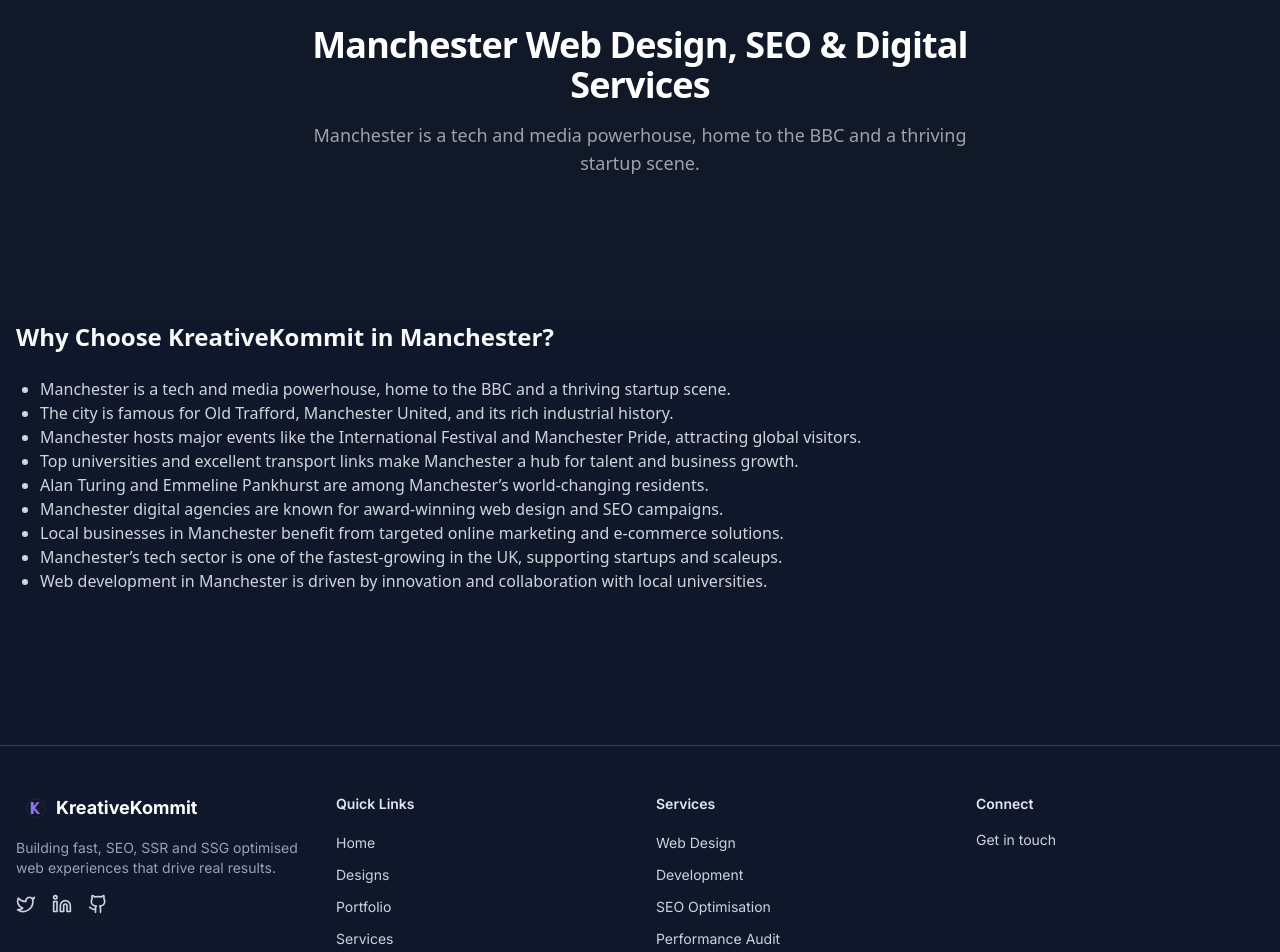
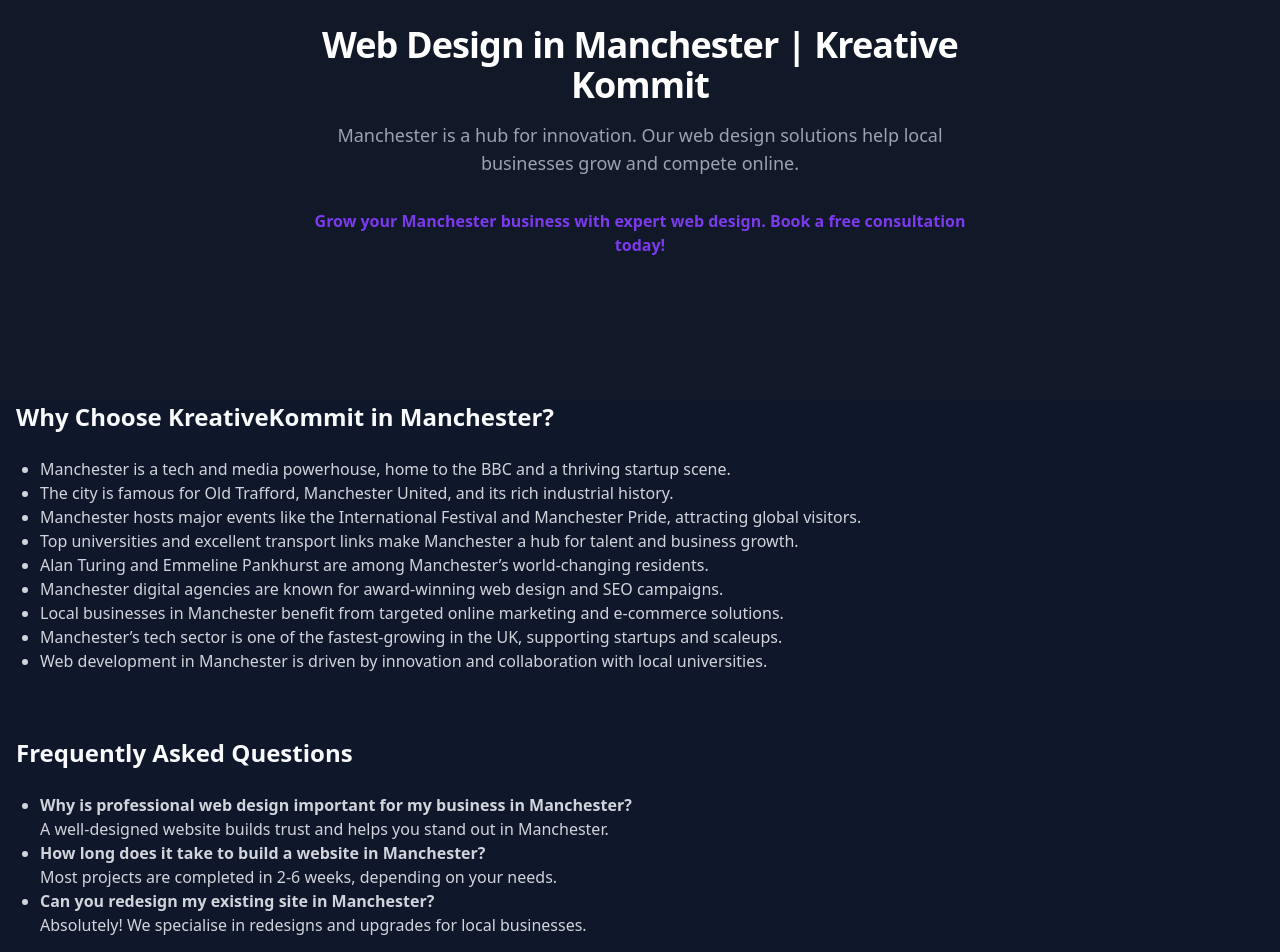
Before and after one commit to Moazzam9/Kreative-Kommit.co, a Next.js app: page /cities/manchester in a window 1280 px wide. Shown: the part 120-1072 px from the top of the page. Built offline with nearby package versions, Linux system fonts and the light colour scheme; no server answers.

Commit message:
feat: enhance city page metadata and content generation with dynamic service details

```diff
--- a/app/cities/[slug]/page.tsx
+++ b/app/cities/[slug]/page.tsx
@@ -1,4 +1,5 @@
 import { cityFacts } from '@/app/data/cities/facts';
+import { getTitle, getMetaDescription, getIntroParagraph, getCTA, getFAQ, getSchemaMarkup } from '@/app/data/templates/cities';
 
 import type { Metadata } from 'next';
 import type { CityFact } from '@/app/data/cities/facts';
@@ -12,23 +13,25 @@ export async function generateMetadata({ params }: PageProps<'/cities/[slug]'>):
   const awaitedParams = await params;
   const city = cityFacts.find(c => c.slug === awaitedParams.slug);
   if (!city) return {};
+  // For demo, use 'web design' as the main service. You can make this dynamic.
+  const service = 'web design';
   return {
-    title: `${city.name} Web Design, SEO & Digital Services | KreativeKommit`,
-    description: `Discover web design, SEO, and digital marketing services in ${city.name}. ${city.facts[0]}`,
-    keywords: [city.name, 'web design', 'SEO', 'digital marketing', 'agency', 'KreativeKommit'],
+    title: getTitle(service, city.name),
+    description: getMetaDescription(service, city.name),
+    keywords: [city.name, service, 'SEO', 'digital marketing', 'agency', 'KreativeKommit'],
     alternates: {
       canonical: `https://kreativekommit.com/cities/${city.slug}`
     },
     openGraph: {
-      title: `${city.name} Web Design, SEO & Digital Services | KreativeKommit`,
-      description: `Discover web design, SEO, and digital marketing services in ${city.name}. ${city.facts[0]}`,
+      title: getTitle(service, city.name),
+      description: getMetaDescription(service, city.name),
       url: `https://kreativekommit.com/cities/${city.slug}`,
       type: 'website',
     },
     twitter: {
       card: 'summary_large_image',
-      title: `${city.name} Web Design, SEO & Digital Services | KreativeKommit`,
-      description: `Discover web design, SEO, and digital marketing services in ${city.name}. ${city.facts[0]}`,
+      title: getTitle(service, city.name),
+      description: getMetaDescription(service, city.name),
     },
     metadataBase: new URL('https://kreativekommit.com'),
   };
@@ -38,30 +41,11 @@ export default async function CityPage({ params }: PageProps<'/cities/[slug]'>)
   const awaitedParams = await params;
   const city = cityFacts.find(c => c.slug === awaitedParams.slug);
   if (!city) return <div>City not found.</div>;
-
-  // Schema Markup for LocalBusiness and City
-  const schema = {
-    '@context': 'https://schema.org',
-    '@type': 'LocalBusiness',
-    name: 'KreativeKommit',
-    address: {
-      '@type': 'PostalAddress',
-      addressLocality: city.name,
-      addressRegion: 'UK',
-      addressCountry: 'GB',
-    },
-    description: `${city.name} Web Design, SEO & Digital Services. ${city.facts[0]}`,
-    url: `https://kreativekommit.com/cities/${city.slug}`,
-    telephone: '+44 1234 567890',
-    areaServed: city.name,
-    sameAs: [
-      'https://twitter.com/kreativekommit',
-      'https://linkedin.com/company/kreativekommit',
-      'https://github.com/kreativekommit',
-    ],
-    additionalType: 'City',
-    cityFacts: city.facts,
-  };
+  const service = 'web design'; // You can make this dynamic based on route or user selection
+  const intro = getIntroParagraph(service, city.name);
+  const cta = getCTA(service, city.name);
+  const faqs = getFAQ(service, city.name);
+  const schema = getSchemaMarkup(service, city.name);
 
   return (
     <main className="min-h-screen bg-background text-foreground font-sans">
@@ -69,11 +53,14 @@ export default async function CityPage({ params }: PageProps<'/cities/[slug]'>)
         <div className="container mx-auto px-4">
           <div className="mx-auto max-w-2xl text-center mb-16">
             <h1 className="text-4xl font-bold tracking-tight text-black dark:text-white">
-              {city.name} Web Design, SEO & Digital Services
+              {getTitle(service, city.name)}
             </h1>
             <p className="mt-4 text-lg text-gray-600 dark:text-gray-400">
-              {city.facts[0]}
+              {intro}
             </p>
+            <div className="mt-8 text-primary-700 font-semibold">
+              {cta}
+            </div>
           </div>
         </div>
       </div>
@@ -85,6 +72,14 @@ export default async function CityPage({ params }: PageProps<'/cities/[slug]'>)
           ))}
         </ul>
       </section>
+      <section className="container mx-auto px-4 pb-16">
+        <h2 className="text-2xl font-bold mb-6">Frequently Asked Questions</h2>
+        <ul className="list-disc pl-6 text-base text-gray-700 dark:text-gray-300">
+          {faqs.map((faq, idx) => (
+            <li key={idx}><strong>{faq.q}</strong><br />{faq.a}</li>
+          ))}
+        </ul>
+      </section>
       {/* Schema Markup for SEO */}
       <script type="application/ld+json" dangerouslySetInnerHTML={{ __html: JSON.stringify(schema) }} />
     </main>
```
